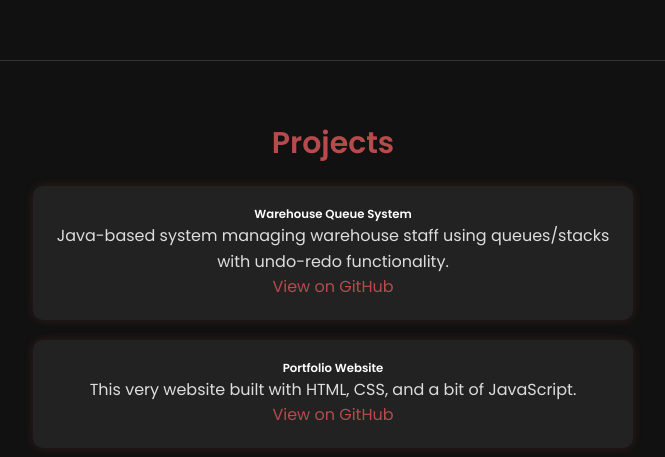
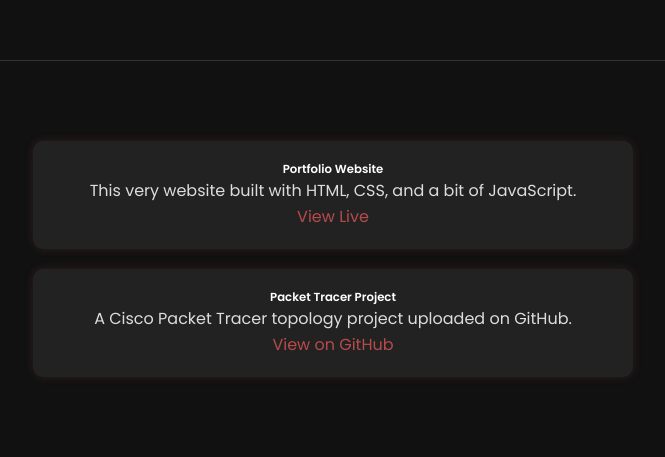
Before and after one commit to Dumisani-Mlangeni/Portfolio-Website, a plain HTML site: page index.html in a window 1280 px wide. Shown: the part 2340-2797 px from the top of the page, without its empty margins (307-972 px from the left). Drawn offline with Linux system fonts and the light colour scheme.

Commit message:
Update index.html

```diff
--- a/index.html
+++ b/index.html
@@ -11,7 +11,7 @@
 <body>
     <header>
         <a href="#" class="logo"DJ Mlangeni</a>
-        <img src="profile.jpg" alt="My profile picture" class="profile-pic">
+        <img src="profile.jpeg" alt="My profile picture" class="profile-pic">
 
         <nav>
             <nav>
@@ -56,22 +56,22 @@
 <!-- Resume -->
 <section class="section" id="resume">
     <h2>Resume</h2>
-    <a href="cv.pdf" download class="btn">Download CV</a>
+    <a href="DJ_Mlangeni_CV.pdf" download class="btn">Download CV</a>
 </section>
 
 <!-- Projects -->
 <section class="section" id="projects">
-    <h2>Projects</h2>
-    <div class="project">
-        <h3>Warehouse Queue System</h3>
-        <p>Java-based system managing warehouse staff using queues/stacks with undo-redo functionality.</p>
-        <a href="https://github.com/yourusername/warehouse-system" target="_blank">View on GitHub</a>
-    </div>
-    <div class="project">
-        <h3>Portfolio Website</h3>
-        <p>This very website built with HTML, CSS, and a bit of JavaScript.</p>
-        <a href="https://github.com/yourusername/portfolio-site" target="_blank">View on GitHub</a>
-    </div>
+  <div class="project">
+    <h3>Portfolio Website</h3>
+    <p>This very website built with HTML, CSS, and a bit of JavaScript.</p>
+    <a href="https://portfolio-website-nine-nu-10.vercel.app/" target="_blank">View Live</a>
+  </div>
+
+  <div class="project">
+    <h3>Packet Tracer Project</h3>
+    <p>A Cisco Packet Tracer topology project uploaded on GitHub.</p>
+    <a href="https://github.com/Dumisani-Mlangeni/Packet-Tracer-Topology" target="_blank">View on GitHub</a>
+  </div>
 </section>
 
 <!-- Skills -->
```
